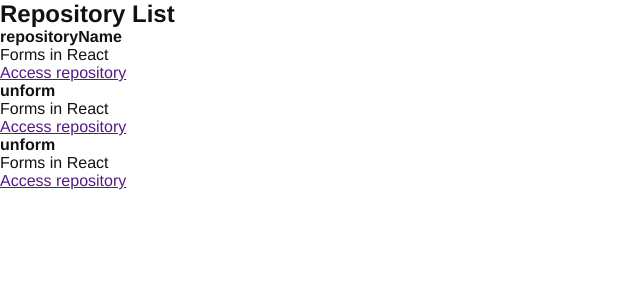
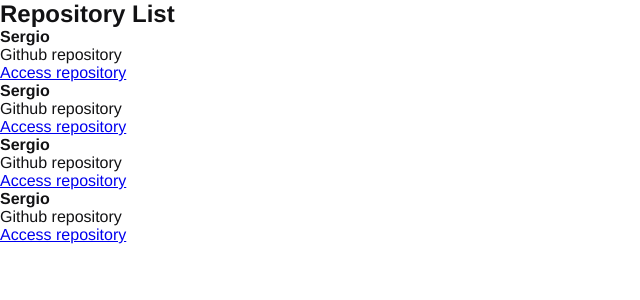
Before and after one commit to srosajazz/ReactJS---Projects, a React app: page / in a window 1280 px wide. Shown: the top 300 px of the page, without its empty margins (0-640 px from the left). Built offline with nearby package versions, Linux system fonts and the light colour scheme.

Commit message:
Components and Props

```diff
--- /dev/null
+++ b/src/components/RepositoryItem.tsx
@@ -0,0 +1,13 @@
+
+
+export function RepositoryItem(props){
+  return(
+    <li>
+      <strong>{props.repository.name ?? 'Default'}</strong>
+        <p>{props.repository.description}</p>
+         <a href={props.repository.link}>
+           Access repository
+          </a>
+      </li>
+  );
+}
--- a/src/components/RepositoryList.tsx
+++ b/src/components/RepositoryList.tsx
@@ -1,38 +1,21 @@
+import { RepositoryItem } from "./RepositoryItem";
 
-const repositoryName = 'unform2';
-
+const repository = {
+  name: 'Sergio',
+  description: 'Github repository',
+  link:'https://github.com/srosajazz/'
+}
 
 export function RepositoryList(){
-
   return(
     <section className="repository-list">
       <h1>Repository List</h1>
       <ul>
-        <li>
-          <strong>repositoryName</strong>
-          <p>Forms in React</p>
-          <a href="">
-            Access repository
-          </a>
-        </li>
-
-        <li>
-          <strong>unform</strong>
-          <p>Forms in React</p>
-          <a href="">
-            Access repository
-          </a>
-        </li>
-
-        <li>
-          <strong>unform</strong>
-          <p>Forms in React</p>
-          <a href="">
-            Access repository
-          </a>
-        </li>
+        <RepositoryItem repository ={repository} />
+        <RepositoryItem repository ={repository} />
+        <RepositoryItem repository ={repository} />
+        <RepositoryItem repository ={repository} />
       </ul>
     </section>
-
   );
 }
```
